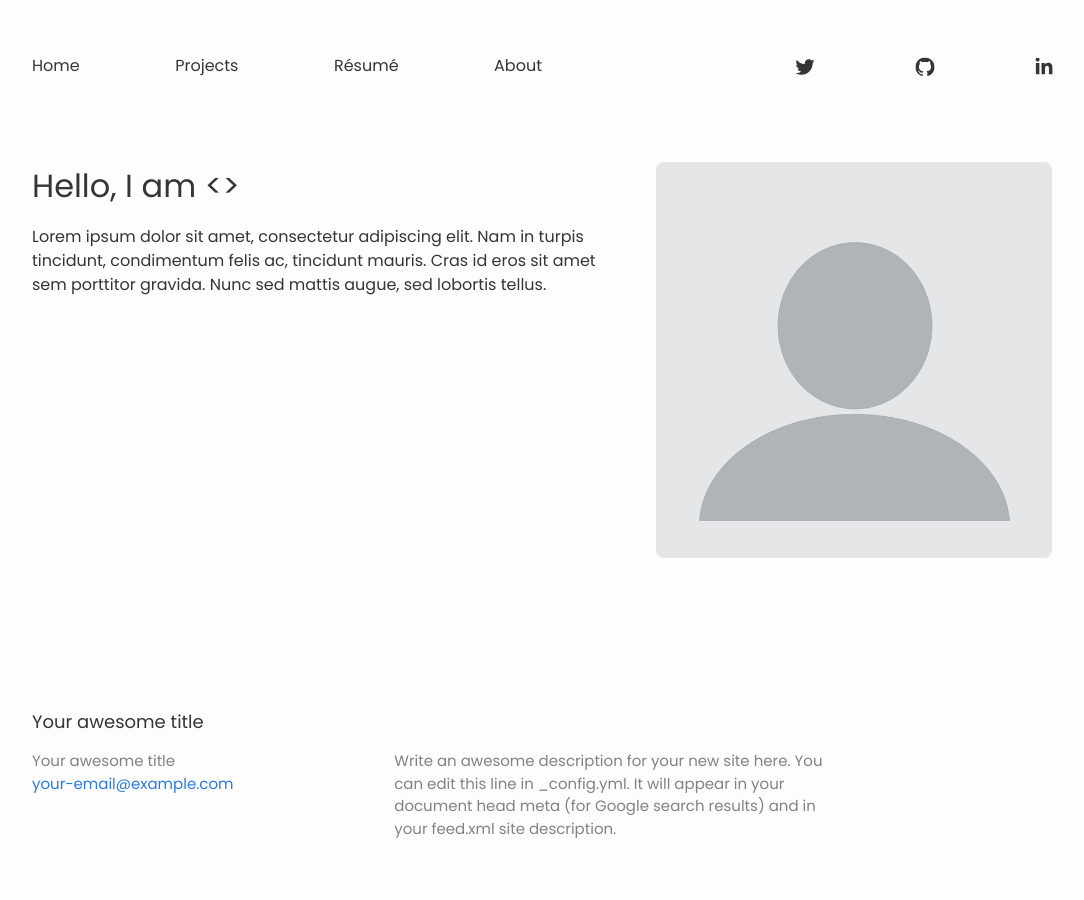
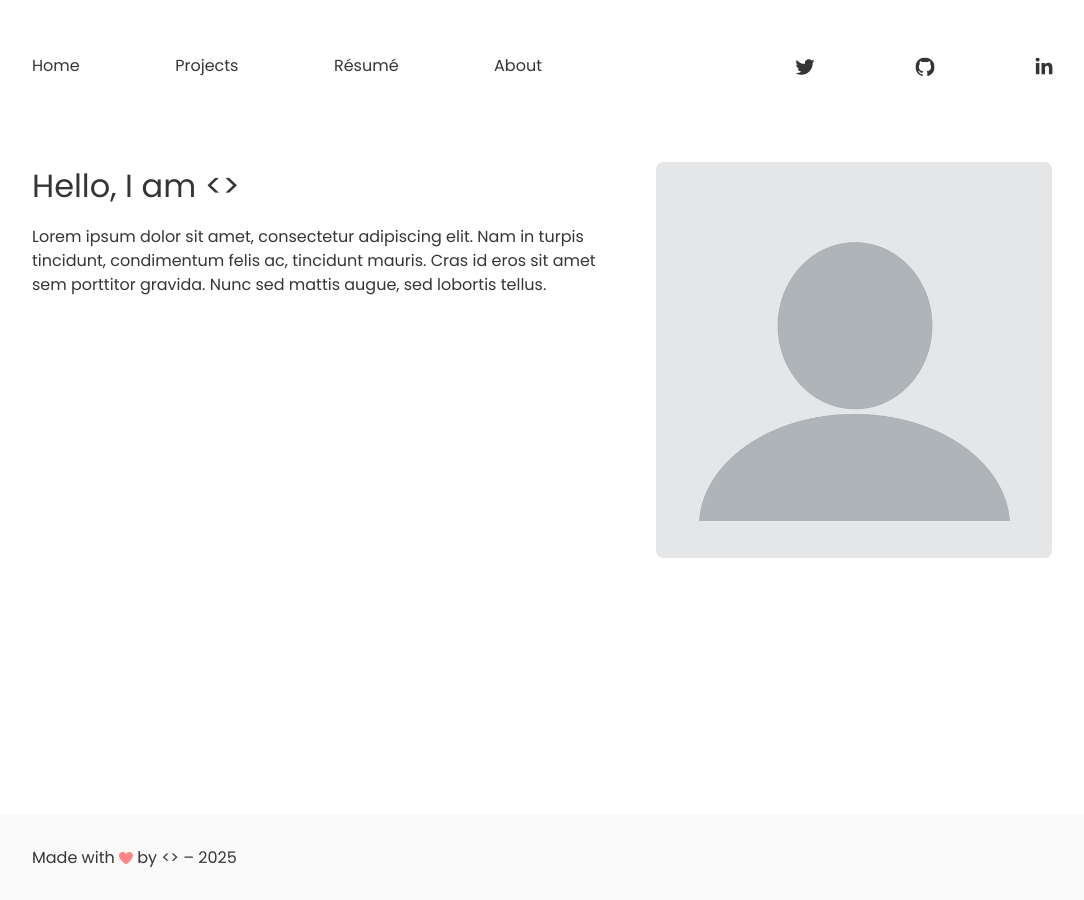
Before and after one commit to mario-ruoff/clarity-jekyll-theme, a Jekyll site: the page built from index.md, in a window 1280 px wide. Shown: the whole page, without its empty margins (98-1182 px from the left). Built offline with Jekyll 4.4.1, drawn with Linux system fonts in a browser that asks for light colours.

Commit message:
Change footer

```diff
--- a/_includes/footer.html
+++ b/_includes/footer.html
@@ -3,28 +3,13 @@
 
   <div class="wrapper">
 
-    <h2 class="footer-heading">{{ site.title | escape }}</h2>
-
-    <div class="footer-col-wrapper">
-      <div class="footer-col footer-col-1">
-        <ul class="contact-list">
-          <li class="p-name">
-            {%- if site.author -%}
-              {{ site.author | escape }}
-            {%- else -%}
-              {{ site.title | escape }}
-            {%- endif -%}
-            </li>
-            {%- if site.email -%}
-            <li><a class="u-email" href="mailto:{{ site.email }}">{{ site.email }}</a></li>
-            {%- endif -%}
-        </ul>
-      </div>
-
-      <div class="footer-col footer-col-3">
-        <p>{{- site.description | escape -}}</p>
-      </div>
-    </div>
+    Made with
+    <span style="vertical-align: text-bottom;">
+      <svg style="width: 14px; height: 14px; fill: #ff8787; vertical-align: middle;">
+      <use xlink:href="{{ '/assets/minima-icons.svg#heart' | relative_url }}"></use>
+      </svg>
+    </span>
+    by <> &ndash; 2025
 
   </div>
 
--- a/_includes/social.html
+++ b/_includes/social.html
@@ -1,14 +1,14 @@
 <ul class="social-media-list">
-  {%- if site.dribbble_username -%}<li><a href="https://dribbble.com/{{ site.dribbble_username| cgi_escape | escape }}"><svg class="svg-icon"><use xlink:href="{{ '/assets/minima-social-icons.svg#dribbble' | relative_url }}"></use></svg> </a></li>{%- endif -%}
-  {%- if site.twitter_username -%}<li><a href="https://www.twitter.com/{{ site.twitter_username| cgi_escape | escape }}"><svg class="svg-icon"><use xlink:href="{{ '/assets/minima-social-icons.svg#twitter' | relative_url }}"></use></svg> </a></li>{%- endif -%}
-  {%- if site.facebook_username -%}<li><a href="https://www.facebook.com/{{ site.facebook_username| cgi_escape | escape }}"><svg class="svg-icon"><use xlink:href="{{ '/assets/minima-social-icons.svg#facebook' | relative_url }}"></use></svg> </a></li>{%- endif -%}
-  {%- if site.flickr_username -%}<li><a href="https://www.flickr.com/photos/{{ site.flickr_username| cgi_escape | escape }}"><svg class="svg-icon"><use xlink:href="{{ '/assets/minima-social-icons.svg#flickr' | relative_url }}"></use></svg> </a></li>{%- endif -%}
-  {%- if site.github_username -%}<li><a href="https://github.com/{{ site.github_username| cgi_escape | escape }}"><svg class="svg-icon"><use xlink:href="{{ '/assets/minima-social-icons.svg#github' | relative_url }}"></use></svg> </a></li>{%- endif -%}
-  {%- if site.instagram_username -%}<li><a href="https://instagram.com/{{ site.instagram_username| cgi_escape | escape }}"><svg class="svg-icon"><use xlink:href="{{ '/assets/minima-social-icons.svg#instagram' | relative_url }}"></use></svg> </a></li>{%- endif -%}
-  {%- if site.linkedin_username -%}<li><a href="https://www.linkedin.com/in/{{ site.linkedin_username| cgi_escape | escape }}"><svg class="svg-icon"><use xlink:href="{{ '/assets/minima-social-icons.svg#linkedin' | relative_url }}"></use></svg> </a></li>{%- endif -%}
-  {%- if site.pinterest_username -%}<li><a href="https://www.pinterest.com/{{ site.pinterest_username| cgi_escape | escape }}"><svg class="svg-icon"><use xlink:href="{{ '/assets/minima-social-icons.svg#pinterest' | relative_url }}"></use></svg> </a></li>{%- endif -%}
-  {%- for mst in site.mastodon -%}{%- if mst.username and mst.instance -%}<li><a href="https://{{ mst.instance| cgi_escape | escape}}/@{{mst.username}}"><svg class="svg-icon"><use xlink:href="{{ '/assets/minima-social-icons.svg#mastodon' | relative_url }}"></use></svg> </a></li>{%- endif -%}{%- endfor -%}
-  {%- if site.youtube_username -%}<li><a href="https://youtube.com/{{ site.youtube_username| cgi_escape | escape }}"><svg class="svg-icon"><use xlink:href="{{ '/assets/minima-social-icons.svg#youtube' | relative_url }}"></use></svg> </a></li>{%- endif -%}
-  {%- if site.googleplus_username -%}<li><a href="https://plus.google.com/{{ site.googleplus_username| escape }}"><svg class="svg-icon"><use xlink:href="{{ '/assets/minima-social-icons.svg#googleplus' | relative_url }}"></use></svg> </a></li>{%- endif -%}
-  {%- if site.rss -%}<li><a href="{{ 'feed.xml' | relative_url }}"><svg class="svg-icon"><use xlink:href="{{ '/assets/minima-social-icons.svg#rss' | relative_url }}"></use></svg> </a></li>{%- endif -%}
+  {%- if site.dribbble_username -%}<li><a href="https://dribbble.com/{{ site.dribbble_username| cgi_escape | escape }}"><svg class="svg-icon"><use xlink:href="{{ '/assets/minima-icons.svg#dribbble' | relative_url }}"></use></svg> </a></li>{%- endif -%}
+  {%- if site.twitter_username -%}<li><a href="https://www.twitter.com/{{ site.twitter_username| cgi_escape | escape }}"><svg class="svg-icon"><use xlink:href="{{ '/assets/minima-icons.svg#twitter' | relative_url }}"></use></svg> </a></li>{%- endif -%}
+  {%- if site.facebook_username -%}<li><a href="https://www.facebook.com/{{ site.facebook_username| cgi_escape | escape }}"><svg class="svg-icon"><use xlink:href="{{ '/assets/minima-icons.svg#facebook' | relative_url }}"></use></svg> </a></li>{%- endif -%}
+  {%- if site.flickr_username -%}<li><a href="https://www.flickr.com/photos/{{ site.flickr_username| cgi_escape | escape }}"><svg class="svg-icon"><use xlink:href="{{ '/assets/minima-icons.svg#flickr' | relative_url }}"></use></svg> </a></li>{%- endif -%}
+  {%- if site.github_username -%}<li><a href="https://github.com/{{ site.github_username| cgi_escape | escape }}"><svg class="svg-icon"><use xlink:href="{{ '/assets/minima-icons.svg#github' | relative_url }}"></use></svg> </a></li>{%- endif -%}
+  {%- if site.instagram_username -%}<li><a href="https://instagram.com/{{ site.instagram_username| cgi_escape | escape }}"><svg class="svg-icon"><use xlink:href="{{ '/assets/minima-icons.svg#instagram' | relative_url }}"></use></svg> </a></li>{%- endif -%}
+  {%- if site.linkedin_username -%}<li><a href="https://www.linkedin.com/in/{{ site.linkedin_username| cgi_escape | escape }}"><svg class="svg-icon"><use xlink:href="{{ '/assets/minima-icons.svg#linkedin' | relative_url }}"></use></svg> </a></li>{%- endif -%}
+  {%- if site.pinterest_username -%}<li><a href="https://www.pinterest.com/{{ site.pinterest_username| cgi_escape | escape }}"><svg class="svg-icon"><use xlink:href="{{ '/assets/minima-icons.svg#pinterest' | relative_url }}"></use></svg> </a></li>{%- endif -%}
+  {%- for mst in site.mastodon -%}{%- if mst.username and mst.instance -%}<li><a href="https://{{ mst.instance| cgi_escape | escape}}/@{{mst.username}}"><svg class="svg-icon"><use xlink:href="{{ '/assets/minima-icons.svg#mastodon' | relative_url }}"></use></svg> </a></li>{%- endif -%}{%- endfor -%}
+  {%- if site.youtube_username -%}<li><a href="https://youtube.com/{{ site.youtube_username| cgi_escape | escape }}"><svg class="svg-icon"><use xlink:href="{{ '/assets/minima-icons.svg#youtube' | relative_url }}"></use></svg> </a></li>{%- endif -%}
+  {%- if site.googleplus_username -%}<li><a href="https://plus.google.com/{{ site.googleplus_username| escape }}"><svg class="svg-icon"><use xlink:href="{{ '/assets/minima-icons.svg#googleplus' | relative_url }}"></use></svg> </a></li>{%- endif -%}
+  {%- if site.rss -%}<li><a href="{{ 'feed.xml' | relative_url }}"><svg class="svg-icon"><use xlink:href="{{ '/assets/minima-icons.svg#rss' | relative_url }}"></use></svg> </a></li>{%- endif -%}
 </ul>
--- a/_sass/minima.scss
+++ b/_sass/minima.scss
@@ -12,7 +12,8 @@
 $spacing-unit:     30px !default;
 
 $text-color:       #353535 !default;
-$background-color: #fdfdfd !default;
+$background-color: #ffffff !default;
+$background-color-secondary: #fafafa !default;
 $brand-color:      #2a7ae2 !default;
 
 $grey-color:       #828282 !default;
--- a/_sass/minima/_layout.scss
+++ b/_sass/minima/_layout.scss
@@ -217,6 +217,7 @@
  */
 .site-footer {
   padding: $spacing-unit 0;
+  background-color: $background-color-secondary;
 }
 
 .footer-heading {
```
Also changed, not shown: assets/minima-icons.svg.
